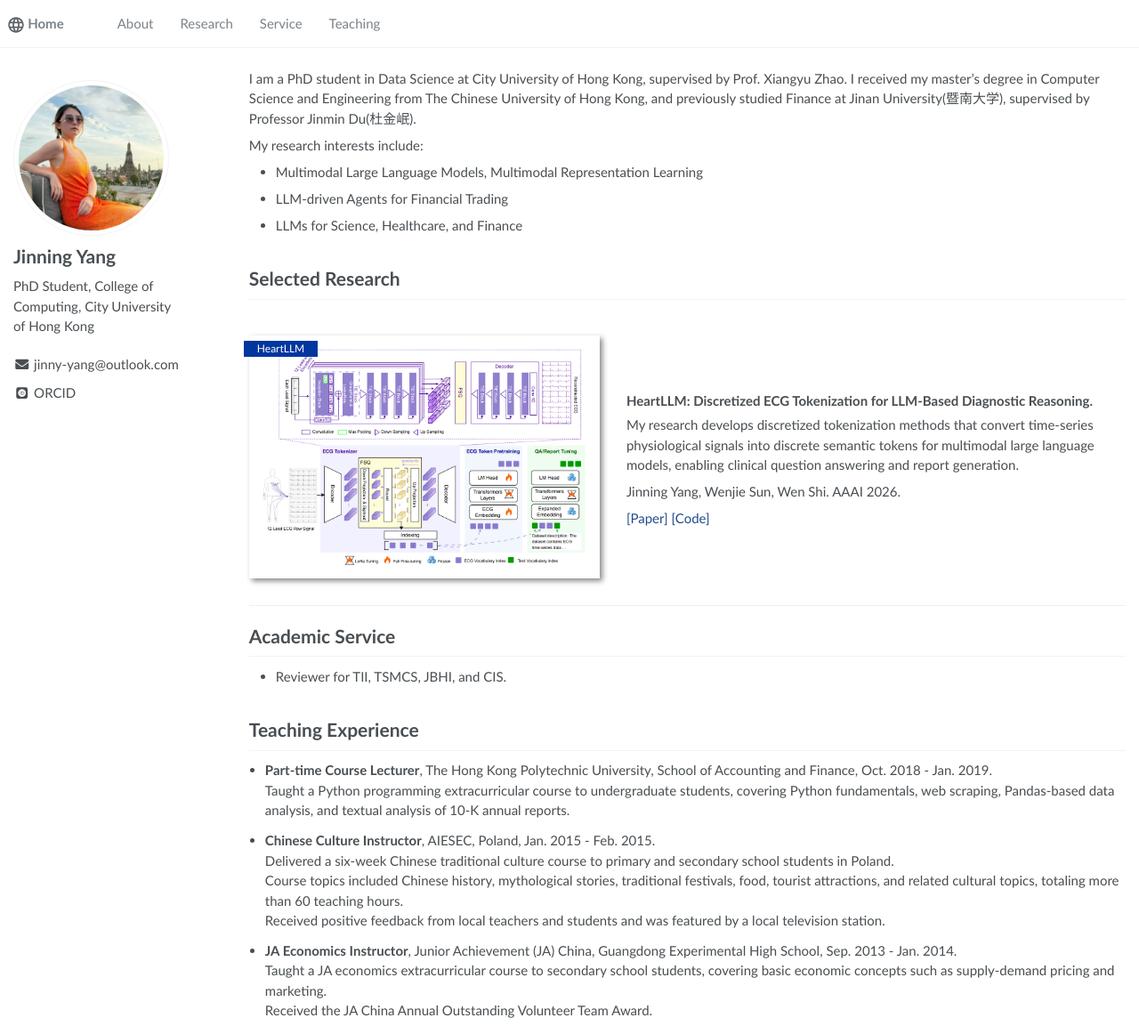
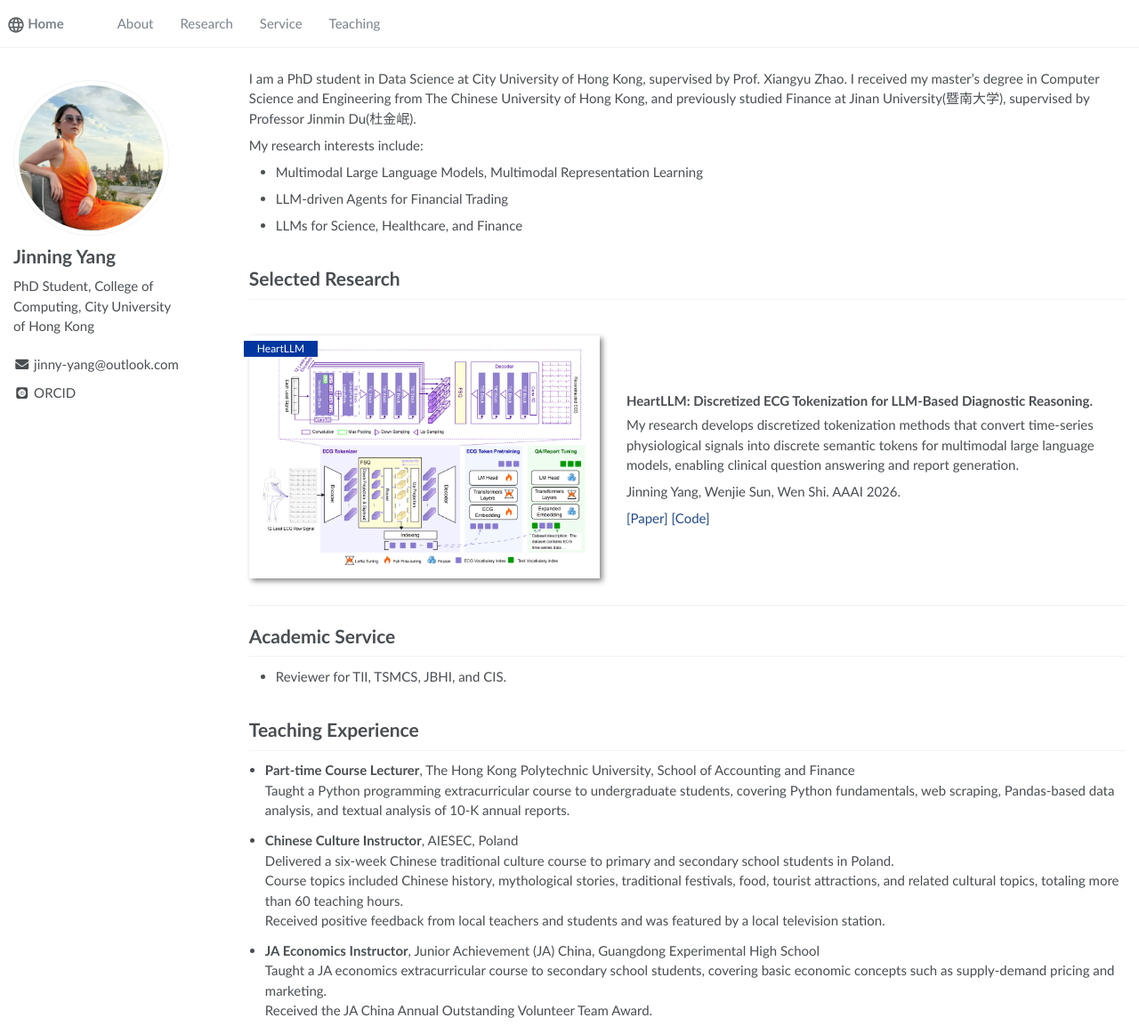
Before and after one commit to yangjinning/yangjinning.github.io, a Jekyll site: the page built from _pages/about.md, in a window 1280 px wide and 1162 px high. Shown: the whole window at 89% size. Built offline with Jekyll 4.4.1, drawn with Linux system fonts in a browser that asks for light colours; some web fonts are replaced.

Commit message:
Update teaching experience formatting in about.md
Removed date ranges from teaching experience entries for clarity.

```diff
--- a/_pages/about.md
+++ b/_pages/about.md
@@ -48,17 +48,17 @@ Jinning Yang, Wenjie Sun, Wen Shi. AAAI 2026.
 
 <ul class="teaching-list">
   <li>
-    <strong>Part-time Course Lecturer</strong>, The Hong Kong Polytechnic University, School of Accounting and Finance, Oct. 2018 - Jan. 2019.<br>
+    <strong>Part-time Course Lecturer</strong>, The Hong Kong Polytechnic University, School of Accounting and Finance<br>
     Taught a Python programming extracurricular course to undergraduate students, covering Python fundamentals, web scraping, Pandas-based data analysis, and textual analysis of 10-K annual reports.
   </li>
   <li>
-    <strong>Chinese Culture Instructor</strong>, AIESEC, Poland, Jan. 2015 - Feb. 2015.<br>
+    <strong>Chinese Culture Instructor</strong>, AIESEC, Poland<br>
     Delivered a six-week Chinese traditional culture course to primary and secondary school students in Poland.<br>
     Course topics included Chinese history, mythological stories, traditional festivals, food, tourist attractions, and related cultural topics, totaling more than 60 teaching hours.<br>
     Received positive feedback from local teachers and students and was featured by a local television station.
   </li>
   <li>
-    <strong>JA Economics Instructor</strong>, Junior Achievement (JA) China, Guangdong Experimental High School, Sep. 2013 - Jan. 2014.<br>
+    <strong>JA Economics Instructor</strong>, Junior Achievement (JA) China, Guangdong Experimental High School<br>
     Taught a JA economics extracurricular course to secondary school students, covering basic economic concepts such as supply-demand pricing and marketing.<br>
     Received the JA China Annual Outstanding Volunteer Team Award.
   </li>
```
